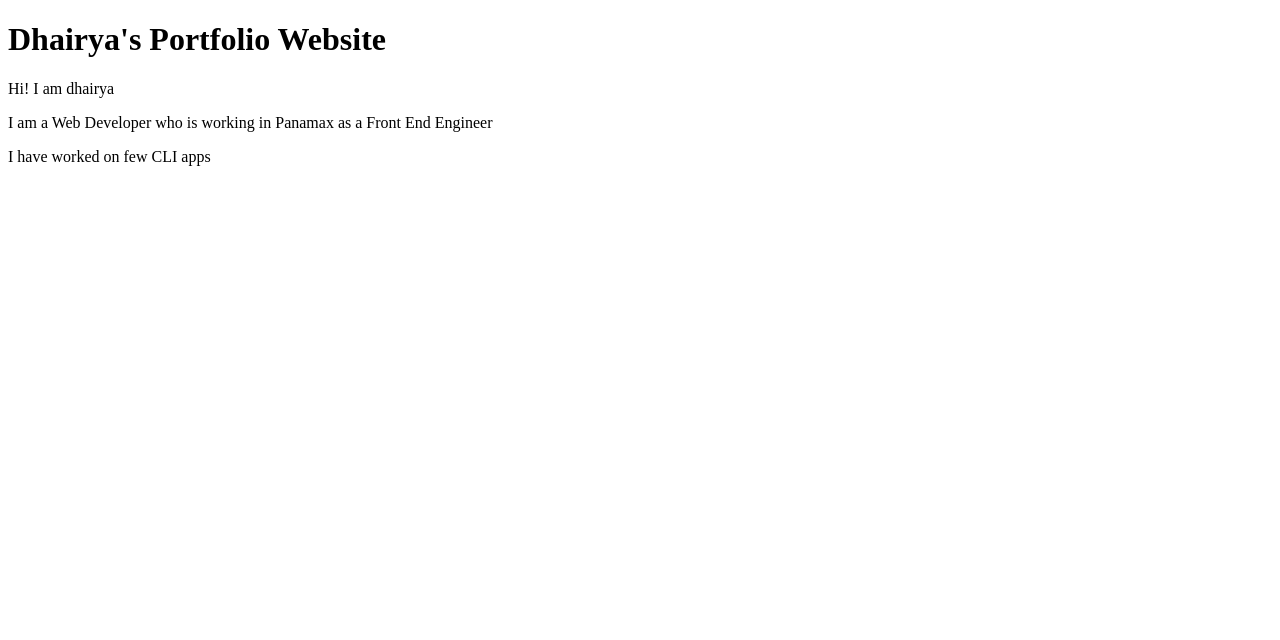
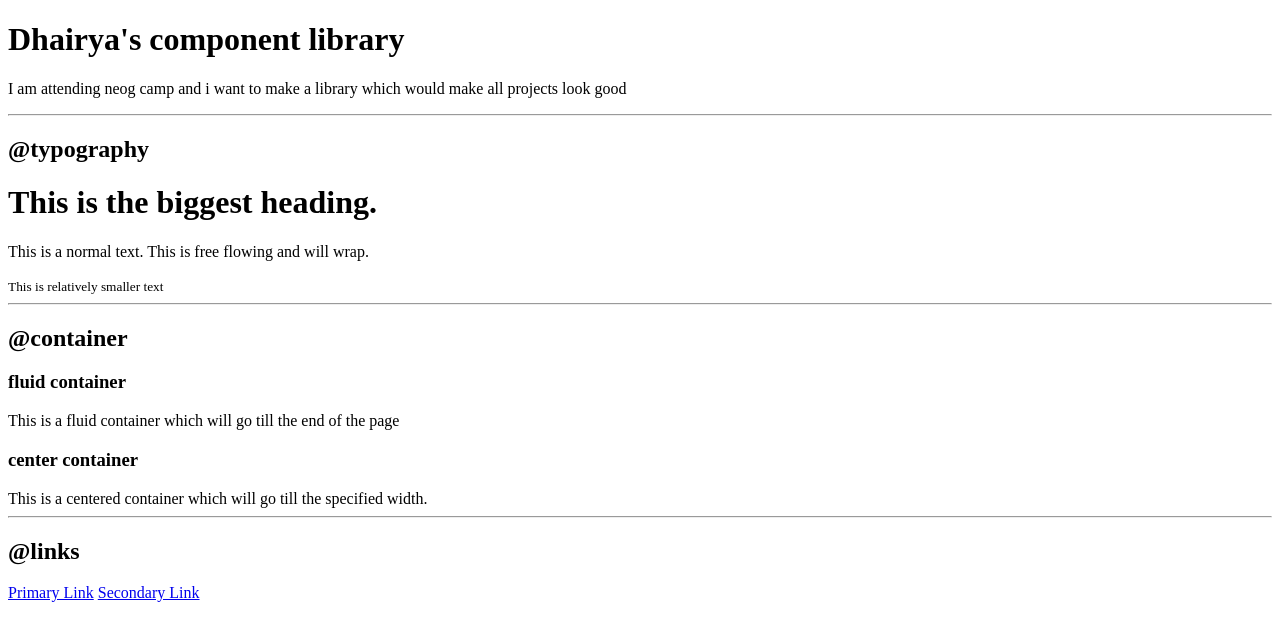
Before and after one commit to dhairyaaaaa14/dhairya-parikh-portfolio, a plain HTML site: page index.html in a window 1280 px wide. Drawn offline with Linux system fonts and the light colour scheme.

Commit message:
upto links

```diff
--- a/index.html
+++ b/index.html
@@ -4,12 +4,33 @@
     <meta charset="UTF-8">
     <meta http-equiv="X-UA-Compatible" content="IE=edge">
     <meta name="viewport" content="width=s, initial-scale=1.0">
-    <title>Student Site</title>
+    <title>Component Library</title>
 </head>
 <body>
-    <h1>Dhairya's Portfolio Website</h1>
-    Hi! I am dhairya
-    <p>I am a Web Developer who is working in Panamax as a Front End Engineer</p>
-    <p>I have worked on few CLI apps</p>
+    <h1>Dhairya's component library</h1>
+
+    <p>I am attending neog camp and i want to make a library which would make all
+        projects look good </p>
+    <hr>
+    <h2>@typography</h2>
+    <h1>This is the biggest heading.</h1>
+    <p>This is a normal text. This is free flowing and will wrap.</p>
+    <small>This is relatively smaller text</small>
+
+    <hr>
+
+    <h2>@container</h2>
+
+    <h3>fluid container</h3>
+    <div>This is a fluid container which will go till the end of the page</div>
+
+    <h3>center container</h3>
+    <div>This is a centered container which will go till the specified width.</div>
+
+    <hr>
+    <h2>@links</h2>
+
+    <a href="/">Primary Link</a>
+    <a href="/">Secondary Link</a>
 </body>
 </html>
```
